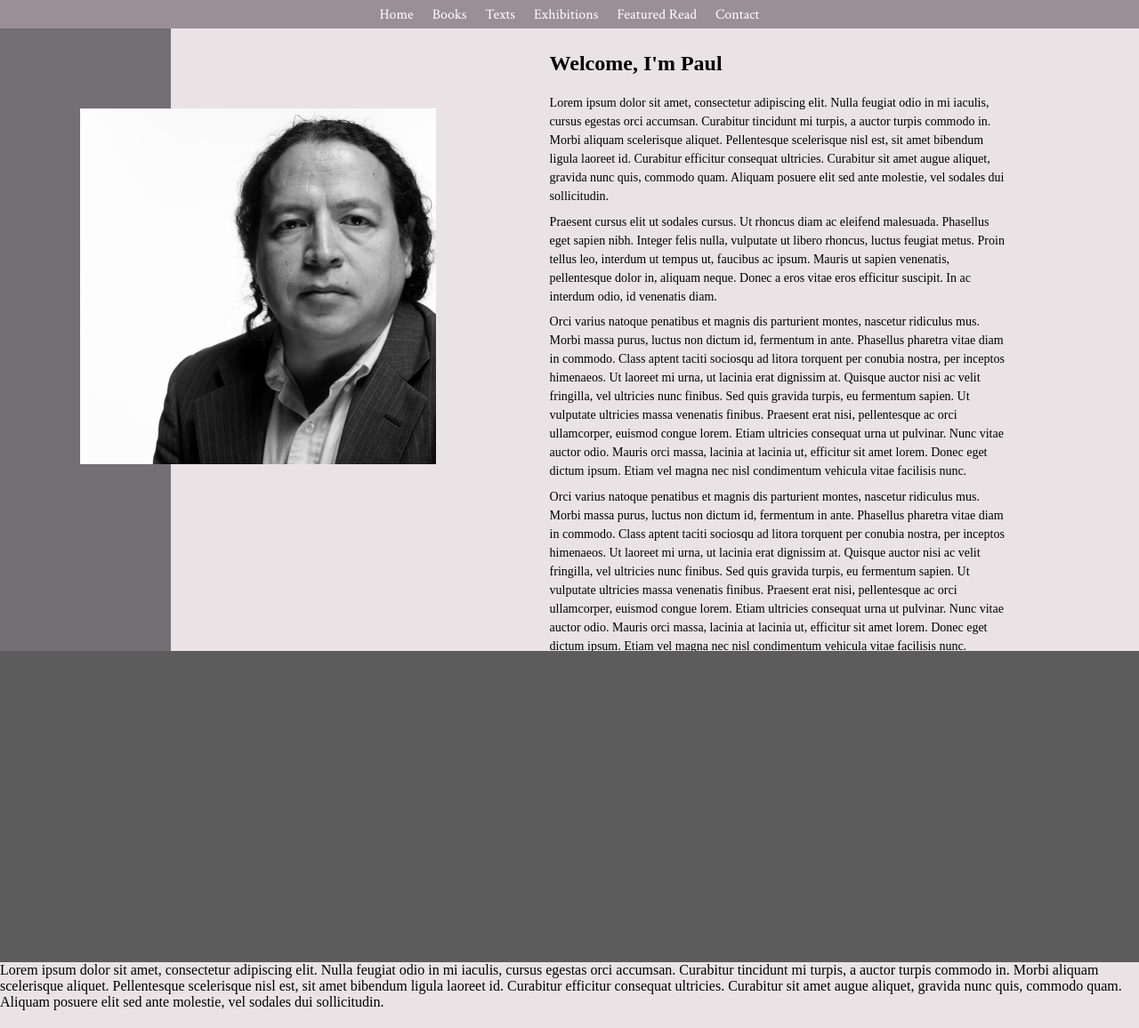
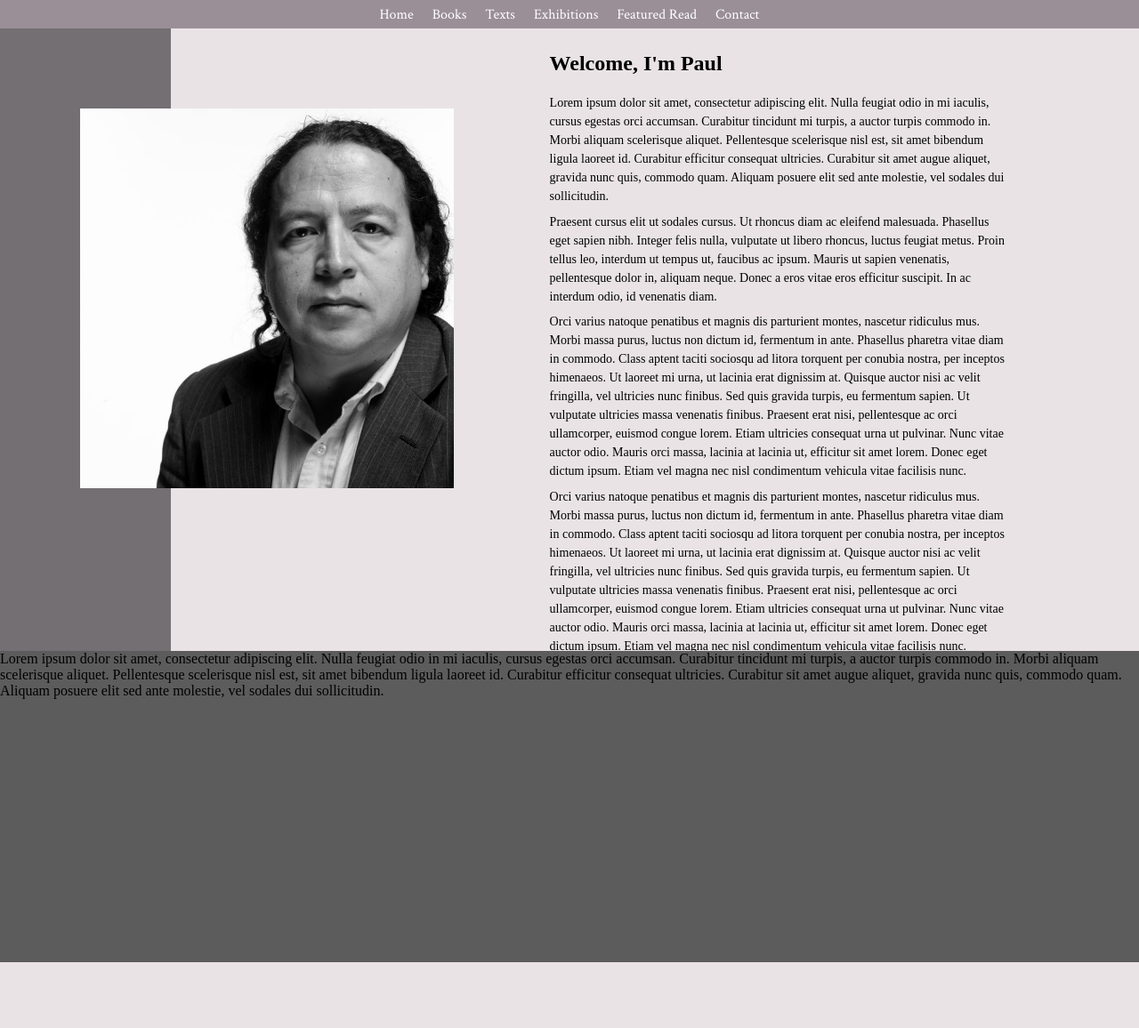
Before and after one commit to charlzen/pcs, a plain HTML site: page index.html in a window 1280 px wide. Shown: the part 118-1274 px from the top of the page at 89% size. Drawn offline with Linux system fonts and the light colour scheme.

Commit message:
Update index.html

```diff
--- a/index.html
+++ b/index.html
@@ -30,7 +30,7 @@
 <!-- Start of Container 1-->
   <div class= "container-1">
     <div class = "box"></div>
-    <div class = "image"><img src = "images/pcs.jpg" alt = "Paul Chaat Smith" width = "400" height="400"></div>
+    <div class = "image"><img src = "images/pcs.jpg" alt = "Paul Chaat Smith" width = "105%" height="70%"></div>
     <div class = "biography">
       <h2>Welcome, I'm Paul</h2>
       <p>Lorem ipsum dolor sit amet, consectetur adipiscing elit. Nulla feugiat odio in mi iaculis, cursus egestas orci accumsan.
@@ -70,8 +70,7 @@
 <!-- End of Container 1-->
 <!-- Start of Container 2-->
 <div class = "container-2">
-  <div class = "box2"></div>
-  <div class = "quote">
+  <div class = "box2">
     <p>Lorem ipsum dolor sit amet, consectetur adipiscing elit. Nulla feugiat odio in mi iaculis, cursus egestas orci accumsan.
       Curabitur tincidunt mi turpis, a auctor turpis commodo in. Morbi aliquam scelerisque aliquet.
       Pellentesque scelerisque nisl est, sit amet bibendum ligula laoreet id. Curabitur efficitur consequat ultricies.
```
